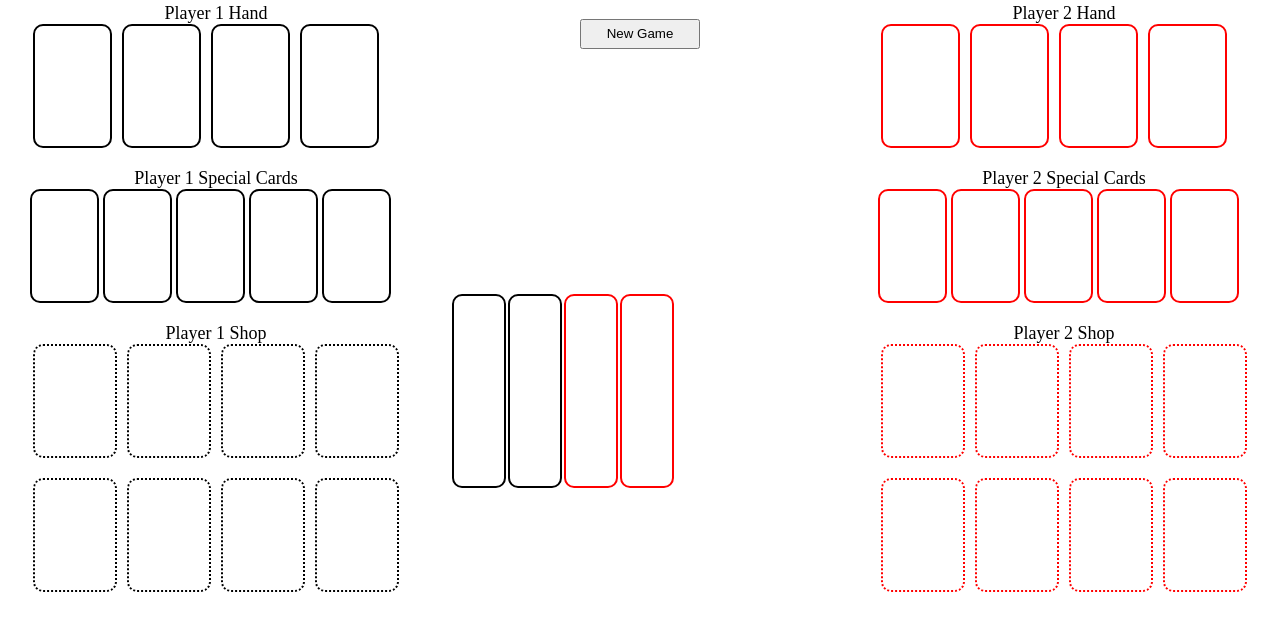
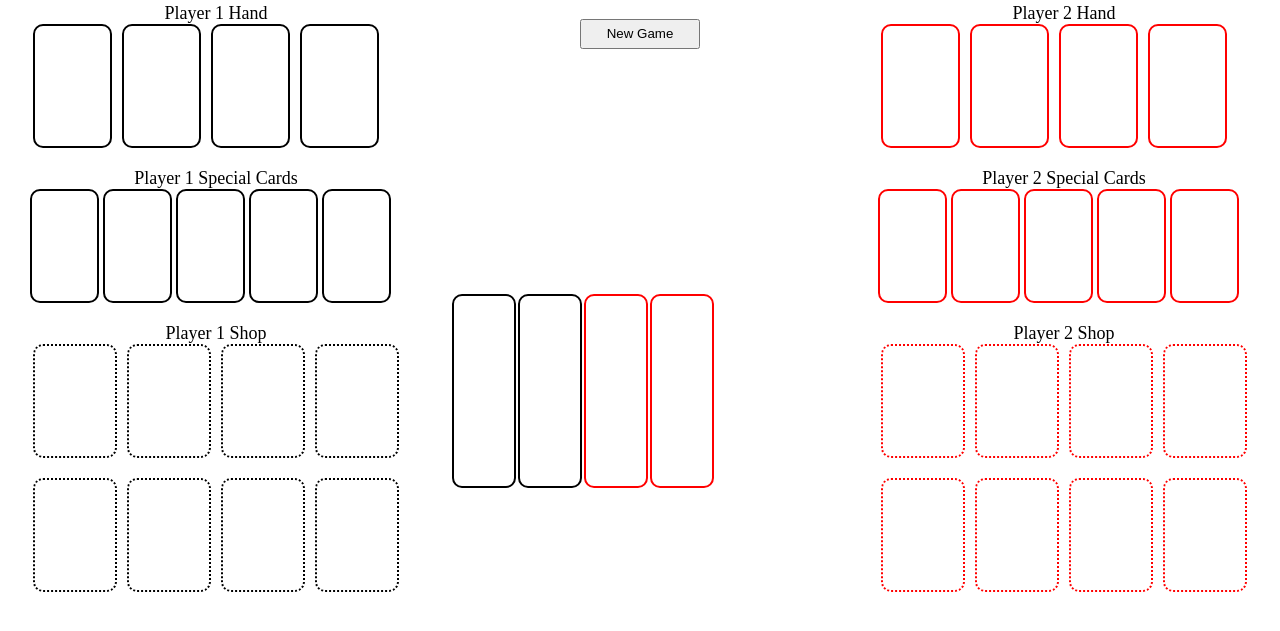
Before and after one commit to FinnPegler/bash, a website: page assets/index.html in a window 1280 px wide. Shown: the part 69-700 px from the top of the page. Drawn offline with nearby package versions, Linux system fonts and the light colour scheme; no server answers.

Commit message:
big fixing

```diff
--- a/assets/style.css
+++ b/assets/style.css
@@ -200,7 +200,7 @@ justify-content: space-between;
     display: flex;
     align-items: center;
     justify-content: center;
-    width: 50px;
+    width: 60px;
     height: 190px;
     margin:15px 1px;
     border:  2px solid black;
@@ -213,7 +213,7 @@ justify-content: space-between;
     display: flex;
     align-items: center;
     justify-content: center;
-    width: 50px;
+    width: 60px;
     height: 190px;
     margin:15px 1px;
     border:  2px solid red;
```
